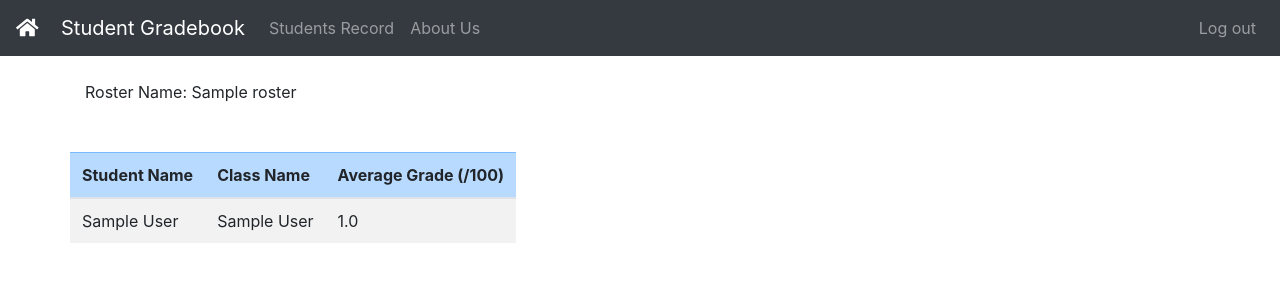
After one commit to anandh85/gradebook, a Flask app: page /viewrostergrades/1 in a window 1280 px wide. The commit adds this page. Shown: the top 300 px of the page. Run offline with Flask 2, Linux system fonts and the light colour scheme; a user stored in the database is signed in; tables that the repository leaves empty hold one stand-in row (values such as "Sample post"); some libraries are stand-ins or nearby versions.

Commit message:
Added get details by roster and few formatting changes

```diff
--- a/app/routes.py
+++ b/app/routes.py
@@ -17,19 +17,24 @@ def error_handler(e):
     else:
         return "Some other Error {}".format(e.code)
 
-# Dummy Base URL
+# Dummy Base URL for viewgrade
 @app.route('/viewgrade/student_id/class_id')
 def base_url():
     return "None"
 
-
+# Dummy Base URL for editgrade
 @app.route('/editgrade/student_id/class_id/assignment_id')
 def base_edit_url():
     return "None"
 
-
+# Dummy Base URL for viewstudentdetails
 @app.route('/viewstudentdetails/stud_id')
 def base_show_result_by_id():
+    return "None"
+
+# Dummy Base URL for studentdetailsbyroster
+@app.route('/viewrostergrades/roster_id')
+def base_show_result_by_roster_id():
     return "None"
 
 # Home Page
@@ -64,8 +69,6 @@ def logout():
     return redirect(url_for('login'))
 
 # Add New Assignment for a User in a Class
-
-
 @app.route('/assignment/<int:studentid>/<int:classid>', methods=['GET'])
 @login_required
 def new_assignment(studentid, classid):
@@ -89,7 +92,7 @@ def edit_assignment_grade(studentid, classid, id):
 def add_assignment():
     if request.method == 'POST':
         if request.form['submit'] == 'cancel':
-            return redirect(url_for('viewgradebook', studentid=request.form['studentid'], classid=request.form['classid']))
+            return redirect(url_for('view_gradebook', studentid=request.form['studentid'], classid=request.form['classid']))
         elif request.form['submit'] == 'save':
             newgrade = Assignments(student_id=request.form['studentid'], class_id=request.form['classid'],
                                    assignment_name=request.form['assignname'], grade=request.form['assigngrade'])
@@ -103,7 +106,7 @@ def add_assignment():
 def update_assignment():
     if request.method == 'POST':
         if request.form['submit'] == 'cancel':
-            return redirect(url_for('viewgradebook', studentid=request.form['studentid'], classid=request.form['classid']))
+            return redirect(url_for('view_gradebook', studentid=request.form['studentid'], classid=request.form['classid']))
         elif request.form['submit'] == 'save':
             db.session.query(Assignments).filter(Assignments.id == request.form['assignmentid']).update(
                 {'assignment_name': request.form['assignname'], 'grade': request.form['assigngrade']})
@@ -145,7 +148,6 @@ def delete_assignment():
     db.session.commit()
     return redirect(url_for('view_gradebook', studentid=request.form['studentid'], classid=request.form['classid']))
 
-
 # Route to Add a Student
 @app.route('/addstudent', methods=['GET', 'POST'])
 @login_required
@@ -166,7 +168,6 @@ def create_student_record():
     roster_list = Roster.query.all()
     class_list = StudentClass.query.all()
     return make_response(render_template('student/addstudent.html', rosterlist=roster_list, classlist=class_list), 200)
-
 
 # Route to delete student record
 @app.route('/deletestudent', methods=['POST'])
@@ -215,5 +216,26 @@ def show_student_details(stud_id):
                                   'studentroster': student.roster.roster_name,
                                   'assignments': student.students
                                   })
-        sorted(rosterdetails, key=lambda k: k['studentroster'])
+        rosterdetails = sorted(rosterdetails, key=lambda k: k['studentroster'])
         return make_response(render_template('student/studentdetails.html', fullname=fullname, email=email, studentid=studentid, studentlist=rosterdetails, averagegrade=sum(grades)/len(grades) if len(grades) != 0 else 'N/A'), 200)
+
+# Display All the Student Scores by Roster
+@app.route('/viewrostergrades/<string:r_id>', methods=['GET'])
+@login_required
+def show_student_grades_by_roster(r_id):
+    rosterdetails = []
+    grades = []
+    if request.method == 'GET':
+        query1 = db.session.query(Students).filter(
+            Students.roster_id == r_id)
+        for student in query1:
+            grades.clear()
+            for assignments in student.students:
+                grades.append(assignments.grade)
+            rostername = student.roster.roster_name
+            rosterdetails.append({'studentname': student.first_name + ' ' + student.last_name,
+                                  'studentclassname': student.studentclass.class_name,
+                                  'grade': sum(grades)/len(grades) if len(grades) != 0 else 'N/A'
+                                  })
+        rosterdetails = sorted(rosterdetails, key=lambda k: k['studentname'])
+        return make_response(render_template('student/studentdetailsbyroster.html',  studentlist=rosterdetails, roster_name=rostername), 200)
--- a/app/static/formsection.css
+++ b/app/static/formsection.css
@@ -1,7 +1,7 @@
 #cover {
   height: 100%;
   text-align: left;
-  display: flex;
+  display: inline;
   align-items: center;
   position: relative;
 }
--- a/app/templates/login_page.html
+++ b/app/templates/login_page.html
@@ -21,6 +21,8 @@
       crossorigin="anonymous"
     />
     <script src="https://maxcdn.bootstrapcdn.com/bootstrap/4.4.1/js/bootstrap.min.js"></script>
+    <!--Form section custom stylesheet-->
+    <link rel="stylesheet" type="text/css" href="../static/formsection.css" />
 
     <title>Student Gradebook - Login Page</title>
   </head>
--- a/app/templates/student/studentdetails.html
+++ b/app/templates/student/studentdetails.html
@@ -1,7 +1,6 @@
 {% extends "index.html" %} {% block title %}Show Students Details{% endblock %}
 {% block head %} {{ super() }} {% endblock %} {% block content %}
 
-<div class="row"></div>
 <div class="row">
   <span></br></span>
 </div>
@@ -36,7 +35,6 @@
         <div class = "row">
           {% for k, v in details.items() %}
             <div class='container'>
-
               {% if k == 'studentroster' %}
                 <div class="row">
                   <span><label>Roster Name:</i></label> {{v}}</span>
@@ -55,7 +53,7 @@
                       <thead class="thead-blue">
                         <tr class="table-primary">
                           <th>Assignment Name</th>
-                <th>Grade</th>
+                          <th>Grade (/100)</th>
                        </tr>
                       </thead>
                       <tbody>
@@ -70,14 +68,12 @@
                   </div>
                 </div>
               </div>
-
             {% endif %}
           {% endfor %}
         {% endfor %}
       {% else %}
         <span> No Records Available </span>
       {% endif %}
-
   </div>
 </form>
 {% endblock %}
--- /dev/null
+++ b/app/templates/student/studentdetailsbyroster.html
@@ -0,0 +1,60 @@
+{% extends "index.html" %} {% block title %}Show Students Details By Roster{% endblock %}
+{% block head %} {{ super() }} {% endblock %} {% block content %}
+
+  <div class="row">
+    <span></br></span>
+  </div>
+  <!-- Form for creating a new student-->
+  <form  id='StutdentRecord'>
+      <div class="container">
+        <div class="row">
+          <span><label>Roster Name:</label> {{roster_name}}</span>
+        </div>
+      </div>
+  </form>
+  <div class="row">
+    <span></br></span>
+  </div>
+  <!-- Form for showing all the students records for a roster-->
+  <form id='viewstudent'>
+    <div class="row">
+      {% if studentlist %}
+        <div class='container'>
+          <div class = 'row'>
+            <div class=".table-responsive">
+              <table class="table table-striped table-hover">
+                <thead class="thead-blue">
+                  <tr class="table-primary">
+                    <th>Student Name</th>
+                    <th>Class Name</th>
+                    <th>Average Grade (/100)</th>
+                  </tr>
+                </thead>
+                <tbody>
+                  {% for details in studentlist %}
+                    <tr>
+                      {% for k, v in details.items() %}
+                        {% if k == 'studentname' %}
+                          <td>{{v}}</td>
+                        {% endif %}
+                        {% if k == 'studentclassname' %}
+                          <td>{{v}}</td>
+                        {% endif %}
+                        {% if k == 'grade' %}
+                          <td>{{v}}</td>
+                        {% endif %}
+                      {% endfor %}
+                    </tr>
+                  {% endfor %}
+                </tbody>
+              </table>
+            </div>
+          </div>
+        </div>
+        {% else %}
+          <span> No Records Available </span>
+        {% endif %}
+    </div>
+  </form>
+
+{% endblock %}
```
Also changed, not shown: app/templates/gradebook/studentgradebook.html (+18 -3 lines), app/templates/student/viewstudents.html (+11 -2 lines). Lines whose indentation alone changed are shown as unchanged.
